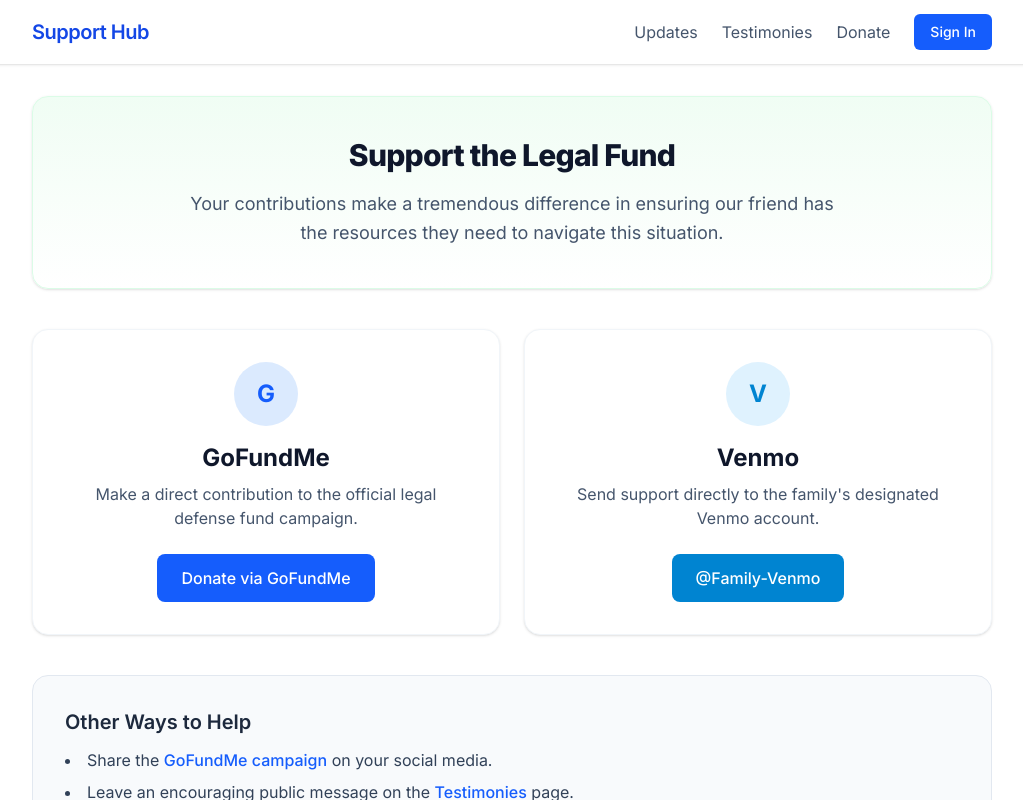
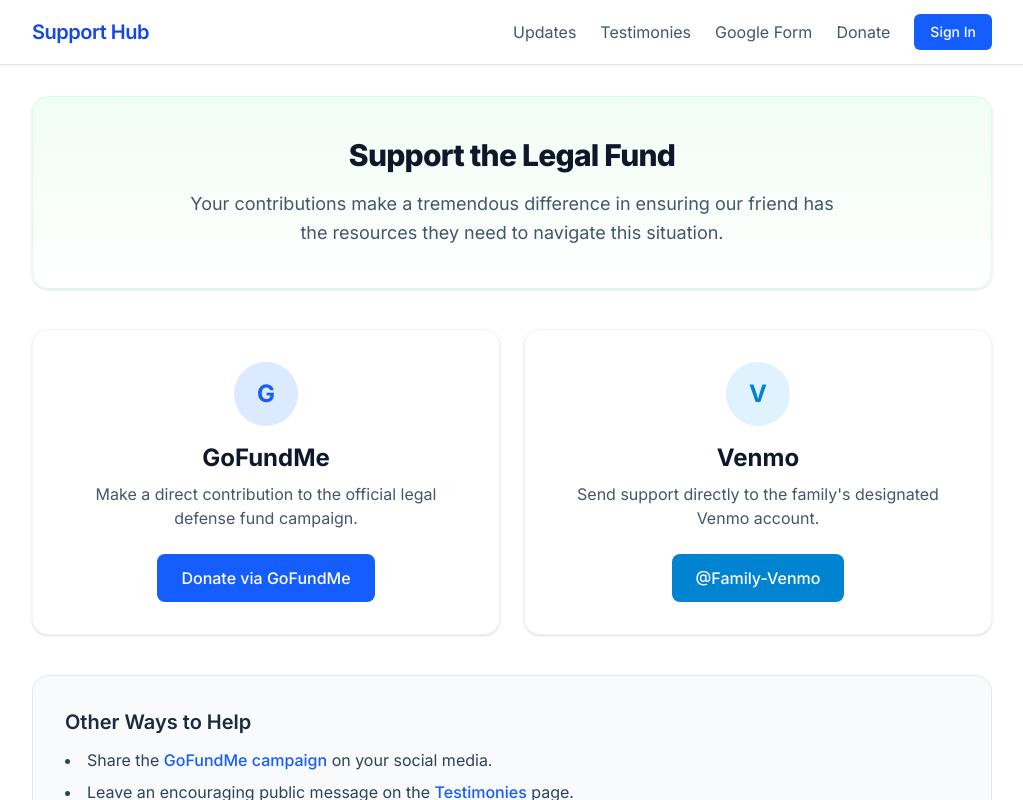
Before and after one commit to RisinAI/bring_xue_home, a Next.js app: page /donate in a window 1280 px wide. Shown: the top 800 px of the page, without its empty margins (128-1151 px from the left). Built offline with nearby package versions, Linux system fonts and the light colour scheme; no server answers.

Commit message:
Add Google Form link to navigation

```diff
--- a/src/app/layout.tsx
+++ b/src/app/layout.tsx
@@ -34,6 +34,9 @@
               <Link href="/testimonies" className="text-slate-600 hover:text-slate-900 transition-colors">
                 Testimonies
               </Link>
+              <a href="https://docs.google.com/forms/d/e/1FAIpQLSddVbmTw2EqQVUsHFAGZR1lPOOcvGNhdSAXrXN03LZ0q6t34g/viewform?pli=1" target="_blank" rel="noopener noreferrer" className="text-slate-600 hover:text-slate-900 transition-colors">
+                Google Form
+              </a>
               <Link href="/donate" className="text-slate-600 hover:text-slate-900 transition-colors">
                 Donate
               </Link>
```
